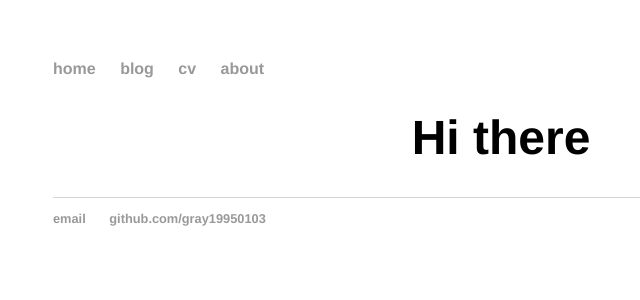
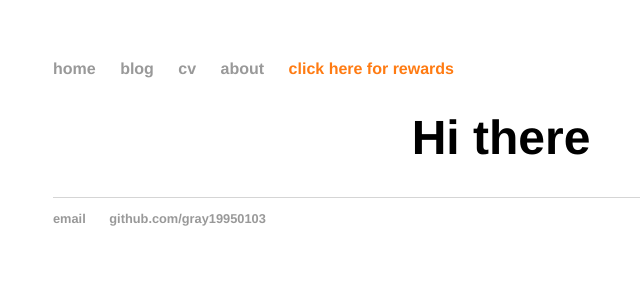
Before and after one commit to gray19950103/gray19950103.github.io, a Jekyll site: the page built from index.html, in a window 1280 px wide. Shown: the top 300 px of the page, without its empty margins (139-779 px from the left). Built offline with Jekyll 4.4.1, drawn with Linux system fonts in a browser that asks for light colours; comment, search, counter and statistics services are not loaded.

Commit message:
scpcn066

```diff
--- a/_layouts/default.html
+++ b/_layouts/default.html
@@ -15,7 +15,12 @@
 	        		<li><a href="/blog">blog</a></li>
 					<li><a href="/cv">cv</a></li>
 		        	<li><a href="/about">about</a></li>
-	    		</ul>
+					<li><a class="lure" href="https://scp-wiki-cn.wikidot.com/scp-cn-066">
+						<span>
+							click here for rewards
+						</span>
+					</a></li>
+				</ul>
 			</nav>
 			<div class="container">
 
--- a/assets/css/main.css
+++ b/assets/css/main.css
@@ -19,6 +19,21 @@ a {
 }
 a:hover {
     text-decoration: underline;
+}
+a.lure {
+    color: #ff7b12;
+    text-decoration: none;
+    transition: color .4s, box-shadow .2s ease-in-out;
+}
+a.lure:hover {
+    box-shadow: inset 0 -1em #ff7b12;
+    color: #fff;
+}
+a.lure:hover span {
+    display: none;
+}
+a.lure:hover:before {
+    content: "buzzzzzzzzzzzzzzzzzzz";
 }
 h1 {
     font-size: 3em;
```
